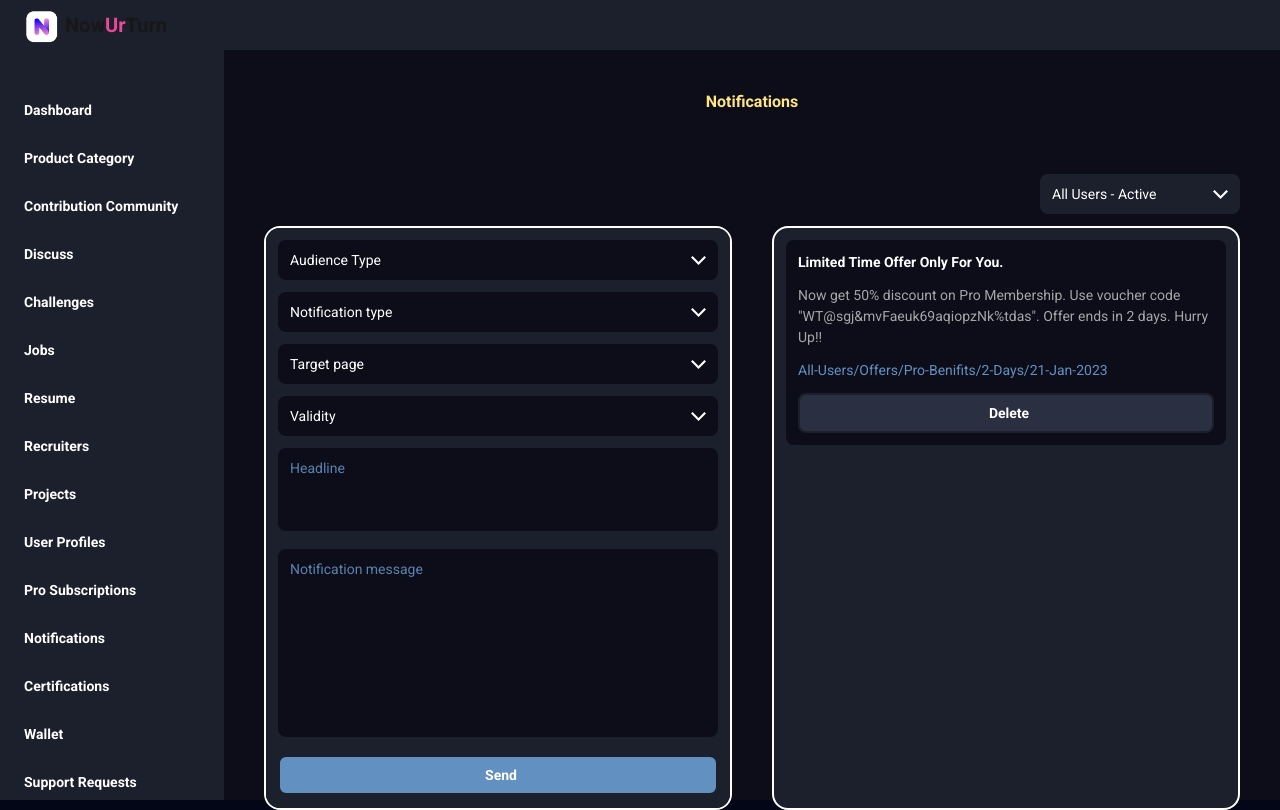
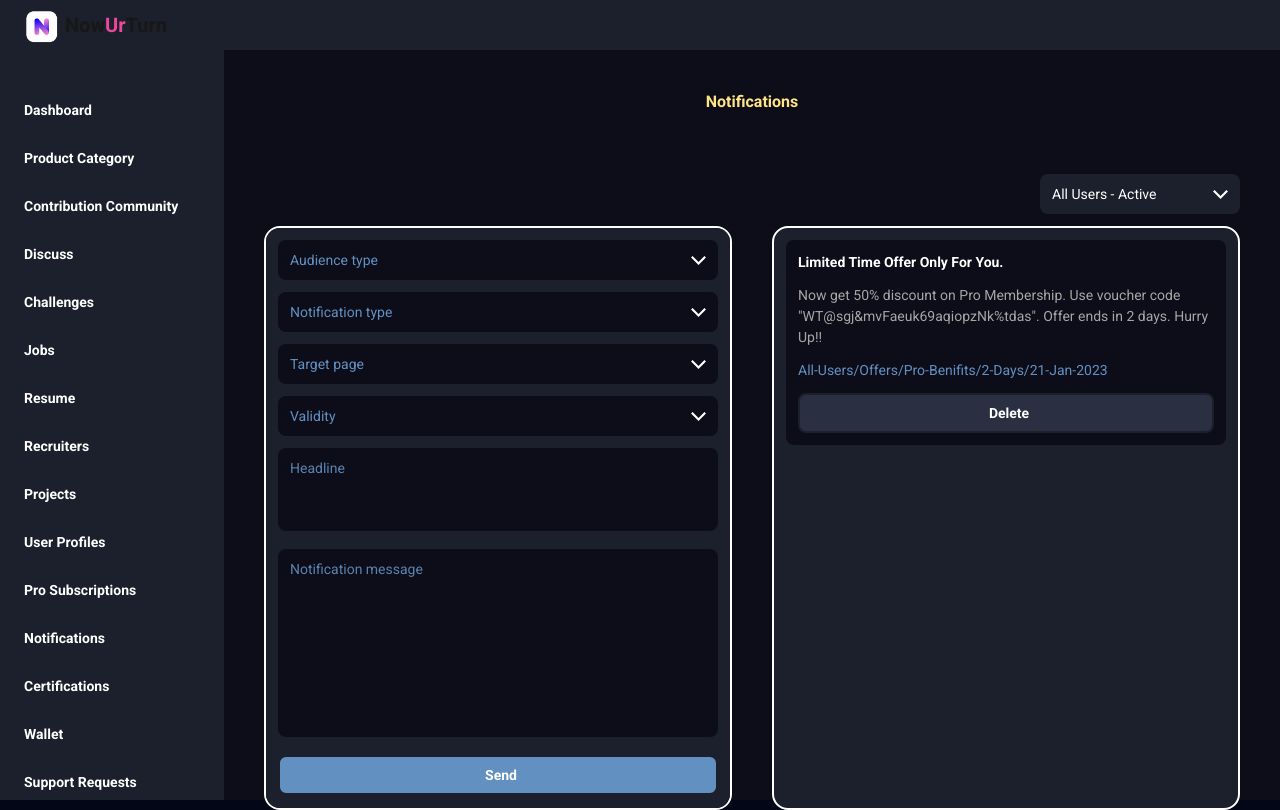
Before and after one commit to abdulkareem97/now-ur-turn, a Next.js app: page /admin/notifications in a window 1280 px wide. Built offline with nearby package versions, Linux system fonts and the light colour scheme.

Commit message:
version 1.5.2

```diff
--- a/src/app/admin/log-history/LogHistoryTable.jsx
+++ b/src/app/admin/log-history/LogHistoryTable.jsx
@@ -11,30 +11,30 @@ import { FaSearch } from 'react-icons/fa';
 const allLogs = [
     {
         accountId: '#A0000000959',
-        date:'21 Jan 2023',
-        time:'16:44',
-        events:'/home',
+        date: '21 Jan 2023',
+        time: '16:44',
+        events: '/home',
 
     },
     {
         accountId: '#A0000000959',
-        date:'21 Jan 2023',
-        time:'16:44',
-        events:'/home',
+        date: '21 Jan 2023',
+        time: '16:44',
+        events: '/home',
 
     },
     {
         accountId: '#A0000000959',
-        date:'21 Jan 2023',
-        time:'16:44',
-        events:'/home',
+        date: '21 Jan 2023',
+        time: '16:44',
+        events: '/home',
 
     },
 
 
 ]
 const LogHistoryTable = ({ setRenderComponent, setHeading, setAppliedJobBack }) => {
-    const [data,setData]= useState([...allLogs])
+    const [data, setData] = useState([...allLogs])
     useEffect(() => {
         window.scrollTo(0, 0); // Scrolls to the top of the page
         // setHeading('Resume')
@@ -55,6 +55,17 @@ const LogHistoryTable = ({ setRenderComponent, setHeading, setAppliedJobBack })
         'All time'
 
     ]
+
+
+    const [isLoading, setIsLoading] = useState(false);
+
+    const handleClick = () => {
+        setIsLoading(true);
+        // Simulate a process (e.g., API call)
+        setTimeout(() => {
+            setIsLoading(false);
+        }, 3000); // Spinner will stop after 3 seconds
+    };
     return (
         <>
             {isOpen && (
@@ -65,14 +76,19 @@ const LogHistoryTable = ({ setRenderComponent, setHeading, setAppliedJobBack })
                 <div className='flex justify-between text-white  text-[14px]'>
                     <div className='flex space-x-[12px]'>
 
-                    <div className='bg-[#1C202C] flex active:bg-[#00d8ff] active:text-black  justify-center items-center text-xl rounded-[8px] h-[40px] w-[40px]
+                        <div
+                            className={`bg-[#1C202C] flex justify-center items-center text-xl rounded-[8px] h-[40px] w-[40px]
                   border-[2px] border-[#1C202C] hover:border-[#00d8ff] hover:text-[#00d8ff]
-
-
-
-                    '  onClick={() => setRenderComponent(src)}
+                  active:bg-[#00d8ff] active:text-black
+                 }
+                 `}
+                            onClick={() => {
+                                handleClick();
+                                // Set the component to render here (replace src with your logic)
+                                console.log("Component clicked!");
+                            }}
                         >
-                            <span className=''>
+                            <span className={`${isLoading ? "animate-spin" : ""}`}>
                                 <TfiReload />
                             </span>
                         </div>
@@ -146,7 +162,7 @@ const LogHistoryTable = ({ setRenderComponent, setHeading, setAppliedJobBack })
         </>
     )
 }
-const LogHTable = ({ setRenderComponent,setAppliedJobBack,data }) => {
+const LogHTable = ({ setRenderComponent, setAppliedJobBack, data }) => {
 
     return (
         <div className="overflow-auto">
--- a/src/app/admin/notifications/NotificationCom.jsx
+++ b/src/app/admin/notifications/NotificationCom.jsx
@@ -25,7 +25,7 @@ const NotificationCom = ({ setRenderComponent, src, page, setHeading, AppliedJob
         // setHeading('#A00000369')
     }, []);
     const [showOption, setShowOption] = useState('')
-    const [audienceType, setAudienceType] = useState('Audience Type')
+    const [audienceType, setAudienceType] = useState('Audience type')
     const [notificationType, setNotificationType] = useState('Notification type')
     const [targetPage, setTargetPage] = useState('Target page')
     const [validity, setValidity] = useState('Validity')
@@ -80,6 +80,9 @@ const NotificationCom = ({ setRenderComponent, src, page, setHeading, AppliedJob
         'Pro Benefits',
         'Wallet'
     ]
+    const dropDownOptionTargetPageWarning = [
+        'None'
+    ]
 
     const dropDownOptionTargetPageIfUser = [
         'Front-end Development',
@@ -102,13 +105,6 @@ const NotificationCom = ({ setRenderComponent, src, page, setHeading, AppliedJob
         'Help Center',
         'Support',
         'None'
-
-
-
-
-
-
-
     ]
     const dropDownOptionValidity = [
         '1 Day',
@@ -136,7 +132,7 @@ const NotificationCom = ({ setRenderComponent, src, page, setHeading, AppliedJob
         'Notification message set': '',
         'Audience type option': '',
         'Notification type option': dropDownOptionNotification,
-        'Target page option': audienceType != 'All Users' ? dropDownOptionTargetPageIfUser : dropDownOptionTargetPage,
+        'Target page option': notificationType == 'Announcements' ? dropDownOptionTargetPageIfUser : notificationType == 'Offers' ? dropDownOptionTargetPage:dropDownOptionTargetPageWarning,
         'Validity option': dropDownOptionValidity,
         'Headline option': '',
         'Notification message option': '',
@@ -280,6 +276,9 @@ const NotificationCom = ({ setRenderComponent, src, page, setHeading, AppliedJob
         return false;
     }
 
+
+
+
     return (
         <>
             {isOpen && (
@@ -407,9 +406,13 @@ const NotificationCom = ({ setRenderComponent, src, page, setHeading, AppliedJob
                                                                     }
                                                                     className={`bg-[#0D0D19] text-white h-[40px] w-full px-[12px] rounded-[8px] flex items-center  hover:border-2 active:bg-[#00d8ff] active:text-black   hover:border-[#00d8ff] focus:outline-none  justify-between ${showOption == key ? 'border-[#00d8ff] border-2' : ''} group `}
                                                                 >
-                                                                    <span>
+                                                                    <span
+                                                                    className={`${(key==getOptionValue[key]) ?'text-[#6290C0]':''}`}
+                                                                    >
+
                                                                         {
                                                                             // com == 1 ? 'All Jobs' : com == 2 ? 'Data Access' : 'Chat Conversations'
+
                                                                             getOptionValue[key]
                                                                             // getOptionValue[key + ' option'].toString()
                                                                             // getOptionValue['Workplace option'][1]
@@ -489,7 +492,10 @@ const NotificationCom = ({ setRenderComponent, src, page, setHeading, AppliedJob
                                                                                 }
                                                                                 className={`bg-[#0D0D19] text-white h-[40px] w-full px-[12px] rounded-[8px] flex items-center  hover:border-2 active:bg-[#00d8ff] active:text-black   hover:border-[#00d8ff] focus:outline-none  justify-between ${showOption == key ? 'border-[#00d8ff] border-2' : ''} group `}
                                                                             >
-                                                                                <span>
+                                                                                <span
+                                                                                  className={`${(key==getOptionValue[key]) ?'text-[#6290C0]':''}`}
+
+                                                                                >
                                                                                     {
                                                                                         // com == 1 ? 'All Jobs' : com == 2 ? 'Data Access' : 'Chat Conversations'
                                                                                         getOptionValue[key]
```
Lines whose indentation alone changed are shown as unchanged.
